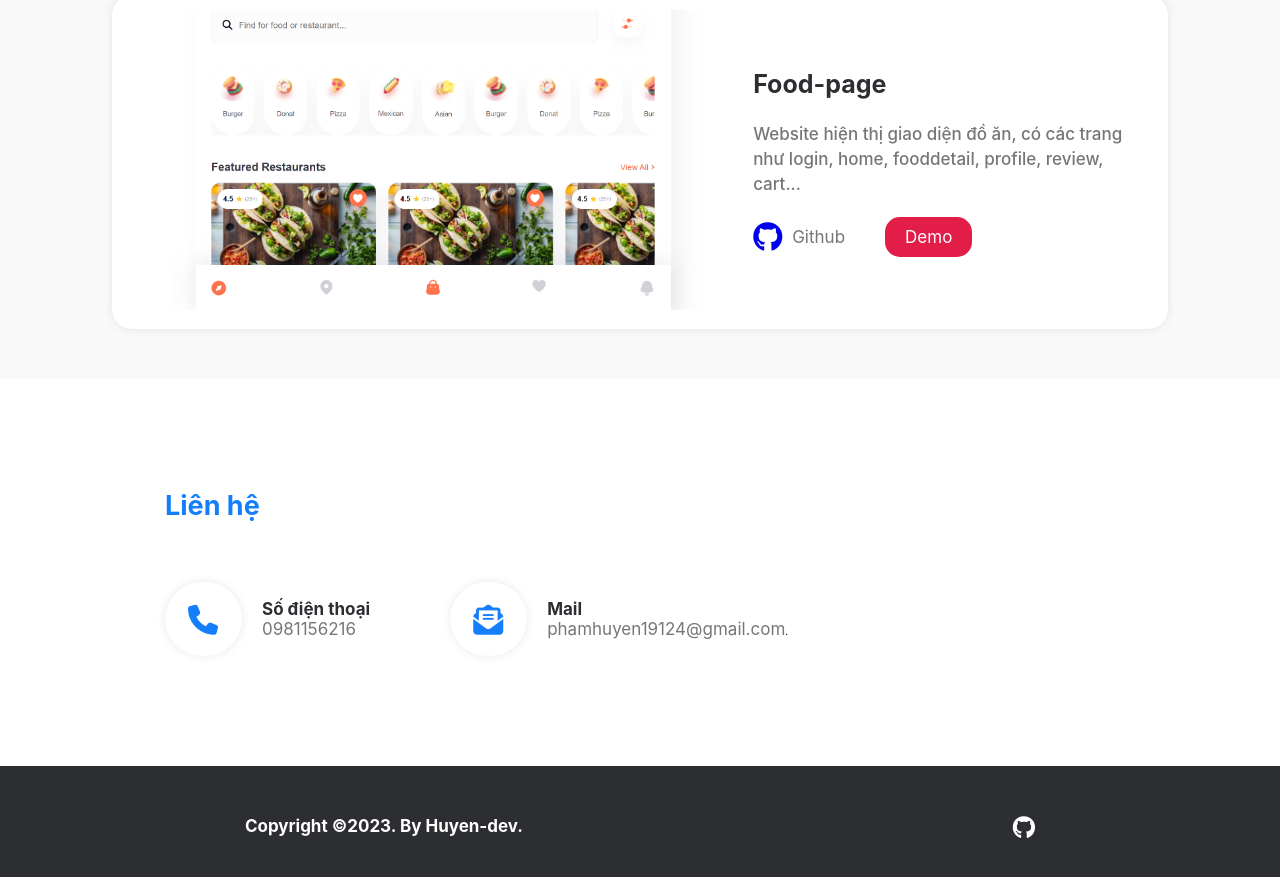
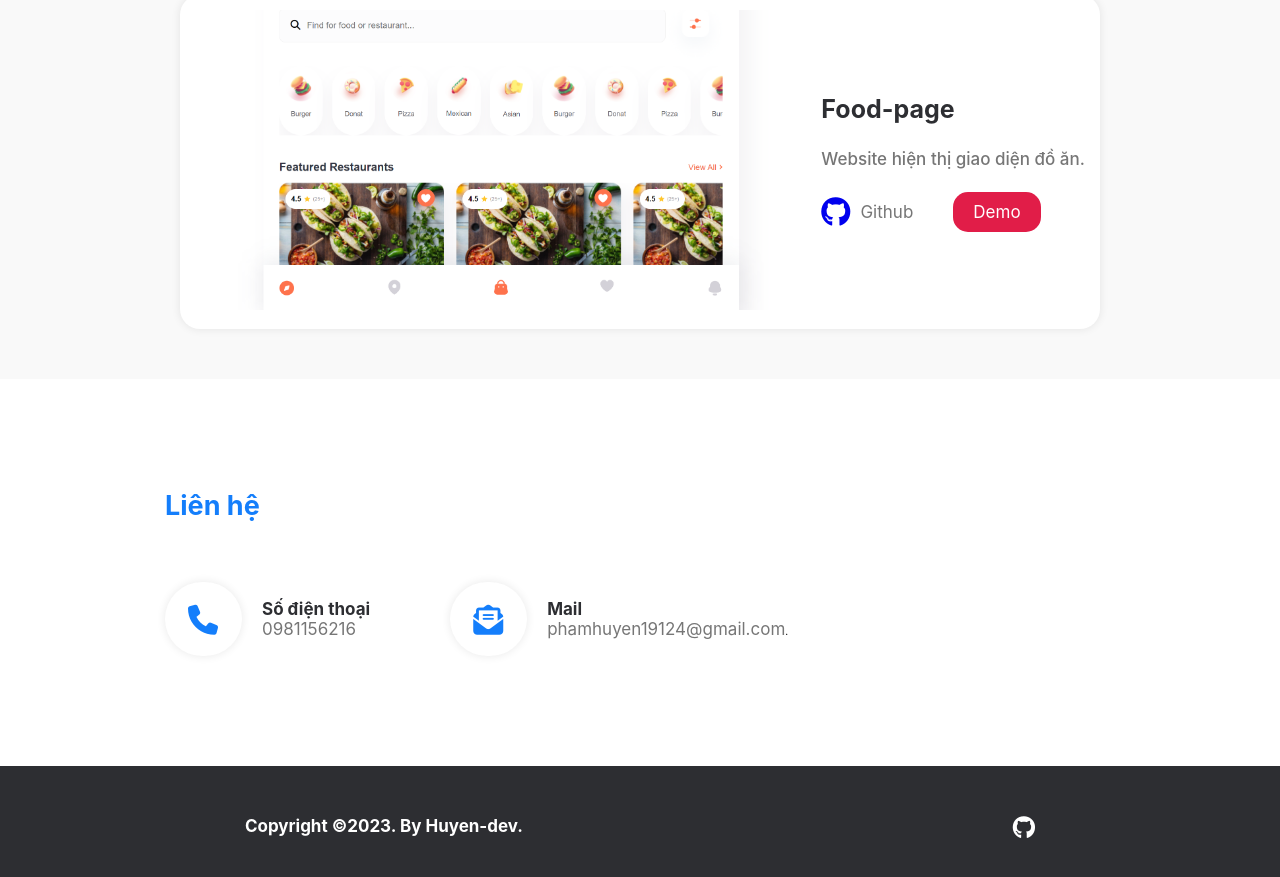
Before and after one commit to huyen-ptt/huyen-cv, a Vue app: page / in a window 1280 px wide. Shown: the part 2360-3237 px from the top of the page. Built offline with nearby package versions, Linux system fonts and the light colour scheme.

Commit message:
delete mo ta project web-food

```diff
--- a/src/components/introduce/project.vue
+++ b/src/components/introduce/project.vue
@@ -46,7 +46,7 @@
       </div>
       <div class="wrapper-information">
         <a class="github" href="https://web-food-huyen-ptt.netlify.app" target="_blank">Food-page</a>
-        <div class="gioi-thieu">Website hiện thị giao diện đồ ăn, có các trang như login, home, fooddetail, profile, review, cart...
+        <div class="gioi-thieu">Website hiện thị giao diện đồ ăn.
         </div>
         <div class="demo">
           <a href="https://github.com/huyen-ptt/web-food" class="githubb" target="_blank">
```
